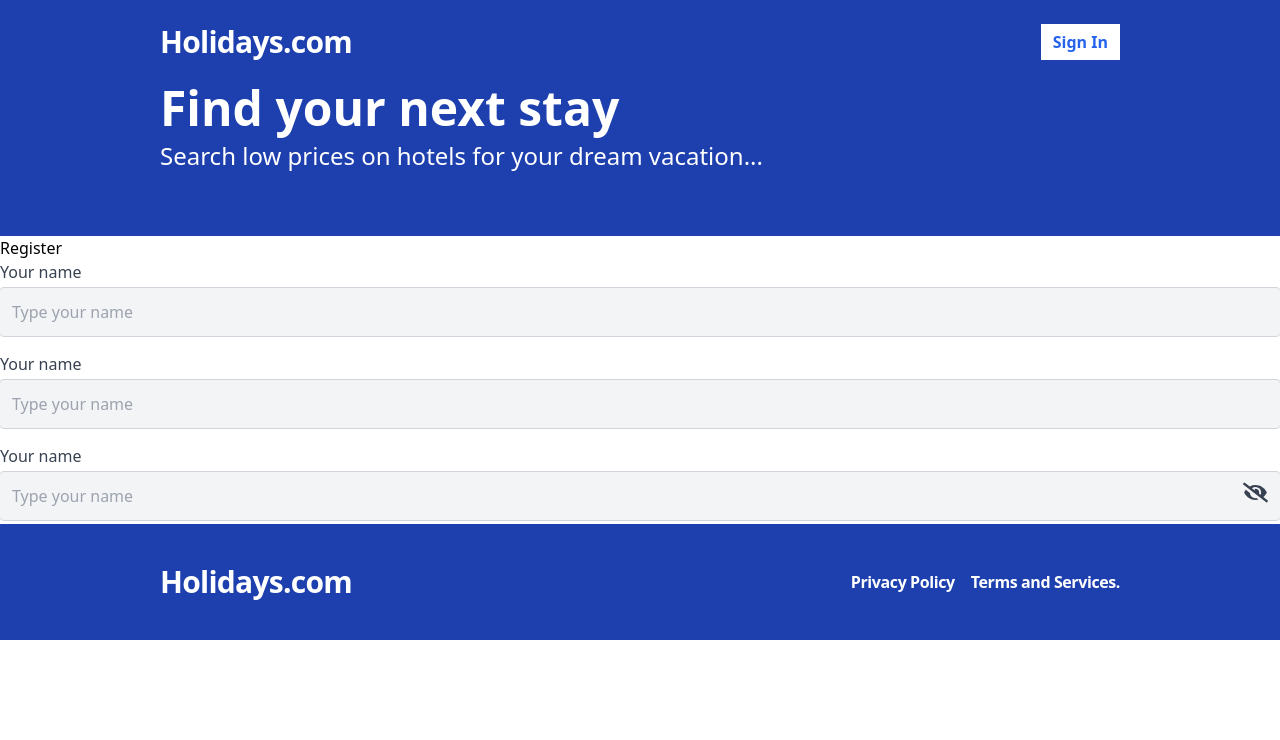
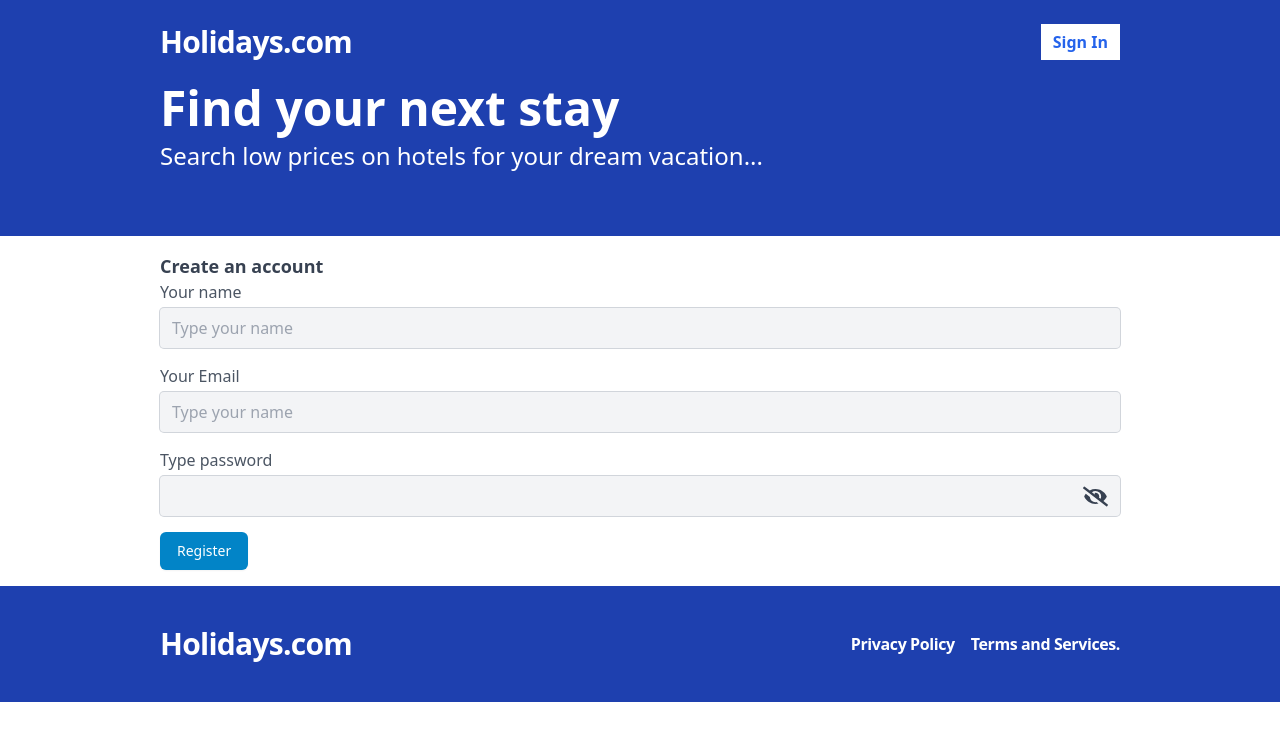
Before and after one commit to mahbubnoyon506/hotel-management, a React (Vite) app in the folder frontend/: page /register in a window 1280 px wide. Shown: the top 740 px of the page. Built offline with nearby package versions, Linux system fonts and the light colour scheme.

Commit message:
register page creation completed

```diff
--- a/frontend/package.json
+++ b/frontend/package.json
@@ -10,8 +10,13 @@
     "preview": "vite preview"
   },
   "dependencies": {
+    "@tanstack/react-query": "^5.22.2",
+    "axios": "^1.6.7",
+    "classnames": "^2.5.1",
     "react": "^18.2.0",
     "react-dom": "^18.2.0",
+    "react-hook-form": "^7.50.1",
+    "react-hot-toast": "^2.4.1",
     "react-icons": "^5.0.1",
     "react-router-dom": "^6.21.3"
   },
--- a/frontend/src/components/forms/Inputfield.jsx
+++ b/frontend/src/components/forms/Inputfield.jsx
@@ -1,19 +1,29 @@
 import { useState } from "react";
 import { FaEye, FaEyeSlash } from "react-icons/fa";
-function Inputfield({ type, label, value, placeholder, error }) {
+function Inputfield({
+  type,
+  label = "",
+  placeholder = "",
+  errors = "",
+  field,
+  formType = () => {},
+  required,
+  minLength = {},
+}) {
   const [passwordVisible, setPasswordVisible] = useState(false);
+
   return (
     <div className="flex flex-col gap-1 relative">
-      <label className="text-gray-700" htmlFor="">
+      <label className="text-gray-600" htmlFor="">
         {label}
       </label>
       <input
         type={passwordVisible ? "text" : type}
-        value={value}
-        className={`py-3 px-3 w-full bg-gray-100 rounded focus:outline-sky-500 focus:outline-1 ring-1 ring-gray-300 ${
-          error.length ? "border-1 border-red-500" : ""
+        className={`py-2 px-3 w-full bg-gray-100 rounded focus:outline-sky-500 focus:outline-1 ring-1 ring-gray-300 ${
+          errors.length ? "border-1 border-red-500" : ""
         }`}
         placeholder={placeholder}
+        {...formType(field, { required, minLength })}
       />
       {type === "password" ? (
         <div
@@ -28,7 +38,7 @@ function Inputfield({ type, label, value, placeholder, error }) {
           )}{" "}
         </div>
       ) : null}
-      <span className="text-sm text-red-500">{error}</span>
+      <span className="text-sm text-red-500">{errors}</span>
     </div>
   );
 }
--- /dev/null
+++ b/frontend/src/components/shared/Button.jsx
@@ -0,0 +1,72 @@
+import classNames from "classnames";
+
+const defaultStyling =
+  "inline-flex items-center rounded-md border px-4 py-2 text-sm font-medium shadow-sm focus:outline-none focus:ring-2 focus:ring-offset-2";
+
+const defaultWhite = " border-gray-300 bg-white text-gray-700 hover:bg-gray-50";
+
+const variants = {
+  sky: " border-transparent bg-sky-600 text-white hover:bg-sky-700 focus:ring-sky-600",
+  light: defaultWhite,
+  white: defaultWhite,
+  "success-outline": "border-teal-400 text-teal-700 bg-white hover:bg-teal-50",
+  "danger-outline": "border-red-400 text-red-700 bg-white hover:bg-red-50",
+  borderless: "border-none bg-transparent text-gray-600 shadow-none",
+  "sky-outline":
+    "bg-transparent font-bold text-sky-600 border border-sky-600 shadow-none",
+};
+
+const AnimatingSpinner = () => (
+  <svg
+    className="animate-spin -ml-1 mr-3 h-5 w-5 text-white"
+    xmlns="http://www.w3.org/2000/svg"
+    fill="none"
+    viewBox="0 0 24 24"
+  >
+    <circle
+      className="opacity-25"
+      cx="12"
+      cy="12"
+      r="10"
+      stroke="currentColor"
+      strokeWidth="4"
+    ></circle>
+    <path
+      className="opacity-75"
+      fill="currentColor"
+      d="M4 12a8 8 0 018-8V0C5.373 0 0 5.373 0 12h4zm2 5.291A7.962 7.962 0 014 12H0c0 3.042 1.135 5.824 3 7.938l3-2.647z"
+    ></path>
+  </svg>
+);
+
+const Button = ({
+  children,
+  onClick,
+  variant = "white",
+  extraClassName = "",
+  type = "button",
+  isLoading = false,
+  ref,
+  ...props
+}) => {
+  const className = classNames(
+    defaultStyling,
+    variants[variant],
+    extraClassName
+  );
+  return (
+    <button
+      type={type}
+      ref={ref}
+      onClick={onClick}
+      className={className}
+      disabled={isLoading}
+      {...props}
+    >
+      {isLoading ? <AnimatingSpinner /> : null}
+      {children}
+    </button>
+  );
+};
+
+export default Button;
--- a/frontend/src/layouts/Layout.jsx
+++ b/frontend/src/layouts/Layout.jsx
@@ -1,4 +1,5 @@
 import { Outlet } from "react-router-dom";
+import { Toaster } from "react-hot-toast";
 import Header from "../components/commons/Header";
 import Footer from "../components/commons/Footer";
 
@@ -8,6 +9,7 @@ const Layout = () => {
       <Header />
       <Outlet />
       <Footer />
+      <Toaster />
     </div>
   );
 };
--- a/frontend/src/pages/register/Register.jsx
+++ b/frontend/src/pages/register/Register.jsx
@@ -1,34 +1,58 @@
 import React from "react";
+
+import { useForm } from "react-hook-form";
 import Inputfield from "../../components/forms/Inputfield";
+import Button from "../../components/shared/Button";
 
 function Register() {
+  const {
+    handleSubmit,
+    register,
+    formState: { errors },
+  } = useForm();
+  const onSubmit = (data) => console.log(data);
+
   return (
-    <form>
-      Register
+    <div className="container mx-auto py-4">
+      <form onSubmit={handleSubmit(onSubmit)}>
+        <p className="text-lg font-semibold text-gray-700">Create an account</p>
         <div className="space-y-3">
           <Inputfield
             type="text"
             placeholder="Type your name"
             label="Your name"
-          value={""}
-          error=""
+            field="name"
+            formType={register}
+            required="Name is required"
+            errors={errors?.name?.message}
           />
           <Inputfield
             type="email"
             placeholder="Type your name"
-          label="Your name"
-          value={""}
-          error=""
+            label="Your Email"
+            field="email"
+            formType={register}
+            required="Email is required"
+            errors={errors?.email?.message}
           />
           <Inputfield
             type="password"
-          placeholder="Type your name"
-          label="Your name"
-          value={""}
-          error=""
+            label="Type password"
+            field="password"
+            formType={register}
+            required="Password is required"
+            minLength={{
+              value: 6,
+              message: "Password must be al least 6 characters",
+            }}
+            errors={errors?.password?.message}
           />
+          <Button variant="sky" type="submit">
+            Register
+          </Button>
         </div>
       </form>
+    </div>
   );
 }
 
```
Also changed, not shown: 1 other file (tests, documents, lock files or other folders). Lines whose indentation alone changed are shown as unchanged.
